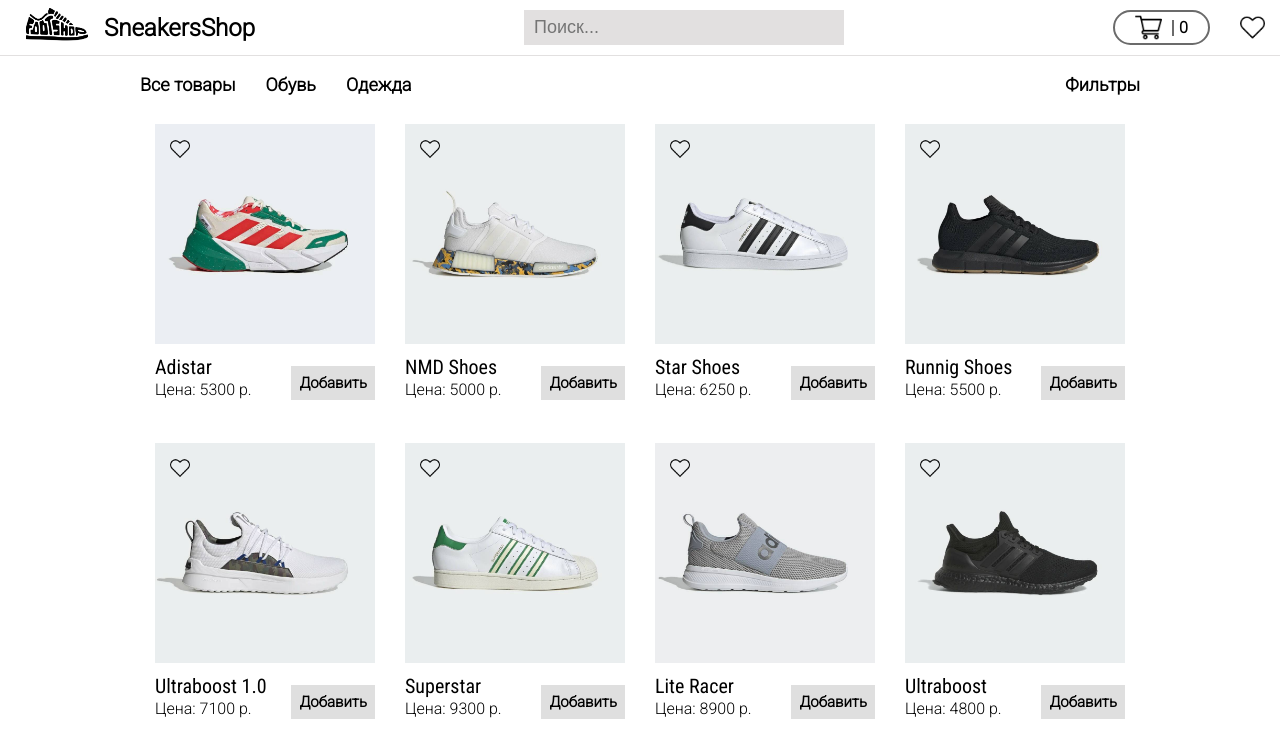
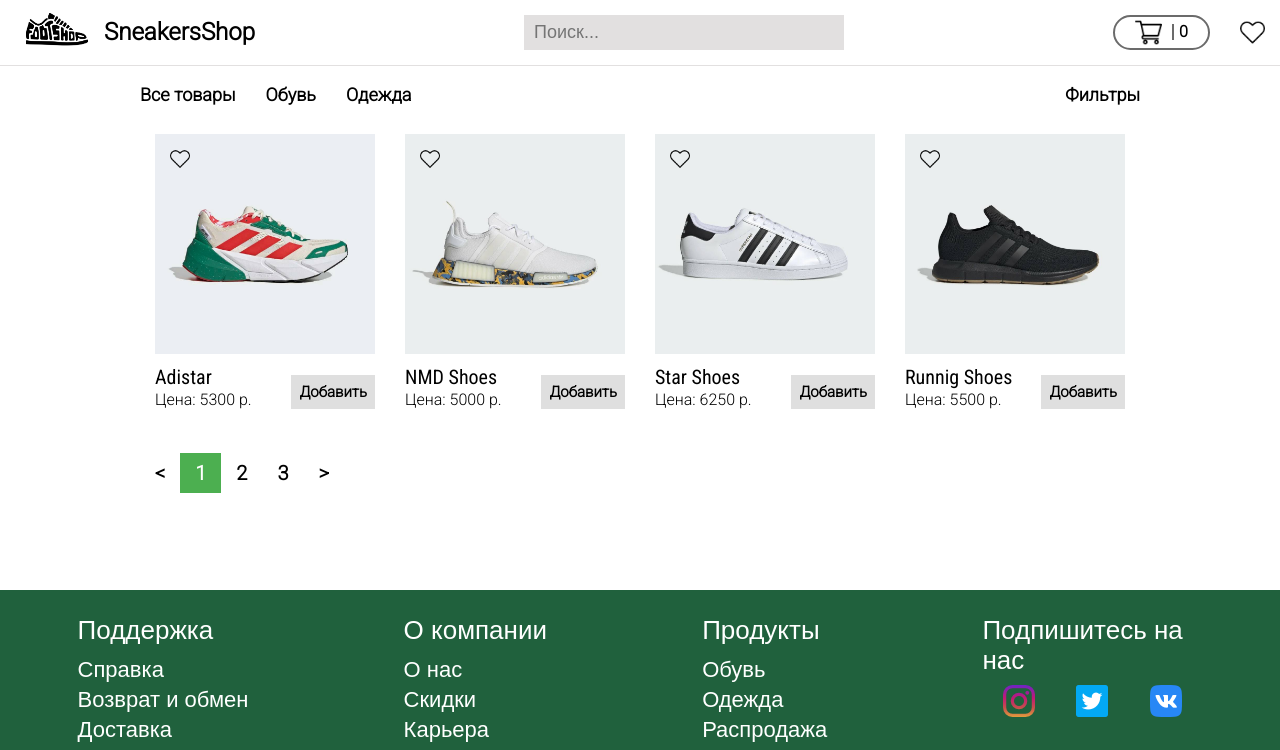
Before and after one commit to sturmanqq/sneakers, a React (Create React App) app: page / in a window 1280 px wide. Shown: the top 750 px of the page. Built offline with nearby package versions, Linux system fonts and the light colour scheme; data requests are answered from the project's data file.

Commit message:
Добавил пагинацию

```diff
--- a/package.json
+++ b/package.json
@@ -15,7 +15,6 @@
     "debounce": "^1.2.1",
     "react": "^18.2.0",
     "react-dom": "^18.2.0",
-    "react-pagination": "^1.0.0",
     "react-redux": "^8.0.5",
     "react-scripts": "5.0.1",
     "sass": "^1.57.1",
--- a/src/components/Content/Content.tsx
+++ b/src/components/Content/Content.tsx
@@ -3,16 +3,22 @@
 import styles from './Content.module.scss'
 import Products from './Products/Products'
 import {useEffect} from 'react'
+import Pagination from './Pagination/Pagination'
+import { addPageValue } from '../../redux/filter/filter'
 
 const Content: React.FC = () => {
     const products = useAppSelector(state => state.productReducer.list)
-    const {searchValue} = useAppSelector(state => state.filterReducer)
+    const {searchValue, pageValue} = useAppSelector(state => state.filterReducer)
 
     const dispatch = useAppDispatch();
 
     useEffect(() => {
-        dispatch(productsFetch({searchValue}))
-    },[searchValue]);
+        dispatch(productsFetch({searchValue, pageValue}))
+    },[searchValue, pageValue]);
+
+    const onChangePage = (page: number) => {
+        dispatch(addPageValue(page));
+      };
 
     return (
         <div className={styles.content}>
@@ -33,6 +39,7 @@
                                                  />)
             }
             </div>
+            <Pagination currentPage={pageValue} onChangePage={onChangePage}/>
         </div>
     )
 }
--- /dev/null
+++ b/src/components/Content/Pagination/Pagination.module.scss
@@ -0,0 +1,27 @@
+.root{
+    li {
+        display: inline-flex;
+
+        a {
+            font-size: 20px;
+            padding: 10px 15px;
+            font-weight: bold;
+
+            &:hover {
+                background-color: #4CAF50;
+                color: white;
+                cursor: pointer;
+                user-select: none;
+            }
+        }
+    }
+
+    :global {
+        .selected {
+          a {
+            background-color: #4CAF50;
+            color: #fff;
+          }
+        }
+      }
+}
--- /dev/null
+++ b/src/components/Content/Pagination/Pagination.tsx
@@ -0,0 +1,51 @@
+import { useState } from "react"
+import { useAppDispatch, useAppSelector } from "../../../hooks"
+import { addPageValue } from "../../../redux/filter/filter"
+import styles from './Pagination.module.scss'
+import ReactPaginate from 'react-paginate';
+
+type PaginationProps = {
+    currentPage: number;
+    onChangePage: (page: number) => void;
+  };
+
+const Pagination: React.FC<PaginationProps> = ({ currentPage, onChangePage }) => (
+
+    <ReactPaginate
+      className={styles.root}
+      breakLabel="..."
+      nextLabel=">"
+      previousLabel="<"
+      onPageChange={(event) => onChangePage(event.selected + 1)}
+      pageRangeDisplayed={4}
+      pageCount={3}
+      forcePage={currentPage - 1}
+    />
+  );
+
+export default Pagination
+
+// const Pagination: React.FC = () => {
+//     const [page, setPage] = useState(1)
+
+//     const product = useAppSelector(state => state.productReducer.list);
+//     const dispatch = useAppDispatch();
+
+//     const pageLength = [];
+
+//     for(let i = 1; i <= Math.ceil(product.length / 4); i++) {
+//         pageLength.push(i)
+//     }
+
+//     const handleSearchValue = () => {
+//         dispatch(addPageValue(page))
+//     }
+
+//     return(
+//         <div>{pageLength.map(item =>
+//             <li className={styles.page} key={item} onClick={handleSearchValue}>{item}</li>
+//             )}</div>
+//     )
+// }
+
+// export default Pagination
--- a/src/redux/filter/filter.ts
+++ b/src/redux/filter/filter.ts
@@ -2,10 +2,12 @@
 
 interface IFilter{
     searchValue: string,
+    pageValue: number,
 }
 
 const initialState: IFilter = {
     searchValue: '',
+    pageValue: 1,
 }
 
 export const filterSlice = createSlice({
@@ -14,10 +16,16 @@
     reducers: {
         addSearchValue (state, action: PayloadAction<string>) {
             state.searchValue = action.payload;
+            if(state.searchValue) {
+                state.pageValue = 1;
+            }
         },
+        addPageValue (state, action: PayloadAction<number>) {
+            state.pageValue = action.payload;
+        }
     }
 });
 
-export const {addSearchValue} = filterSlice.actions
+export const {addSearchValue, addPageValue} = filterSlice.actions
 
 export default filterSlice.reducer
--- a/src/redux/productsSlice.ts
+++ b/src/redux/productsSlice.ts
@@ -4,13 +4,14 @@
 export const productsFetch = createAsyncThunk<IProduct[], IFilters>(
     'products/productsFetch',
     async (params) => {
-        const {searchValue} = params;
-        const {data} = await axios.get<IProduct[]>(`http://localhost:3001/products?q=${searchValue}`);
-    return data;
+        const {searchValue, pageValue} = params;
+        const {data} = await axios.get<IProduct[]>(`http://localhost:3001/products?_page=${pageValue}&_limit=4&q=${searchValue}`);
+        return data;
 })
 
 interface IFilters {
     searchValue: string,
+    pageValue: number,
 }
 interface IProduct {
     id: string,
@@ -48,7 +49,7 @@
             state.list = action.payload;
             state.status = Status.SUCCES;
         });
-        builder.addCase(productsFetch.rejected, (state, action) => {
+        builder.addCase(productsFetch.rejected, (state) => {
             state.status = Status.ERROR;
         });
     }
```
Also changed, not shown: 1 other file (tests, documents, lock files or other folders).
